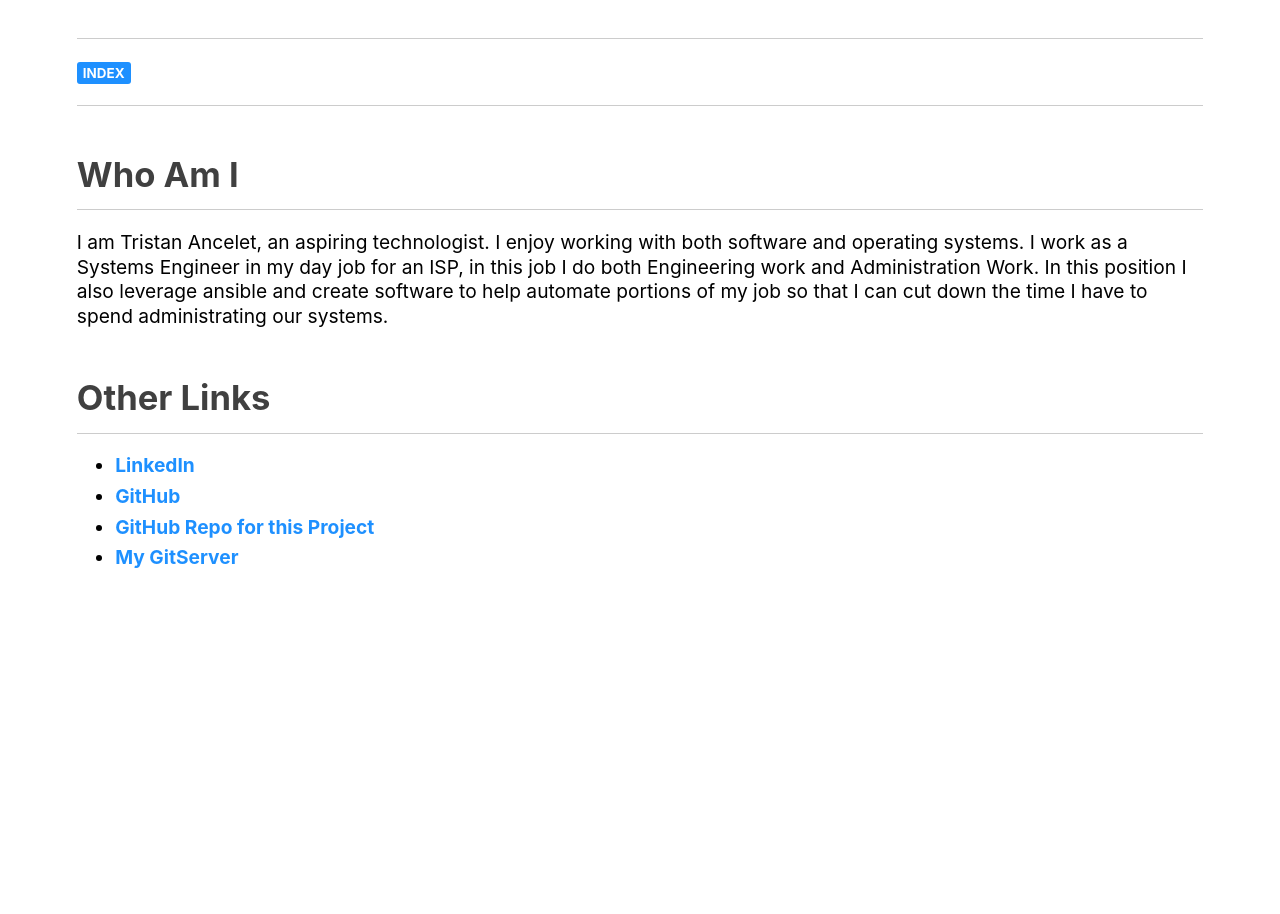
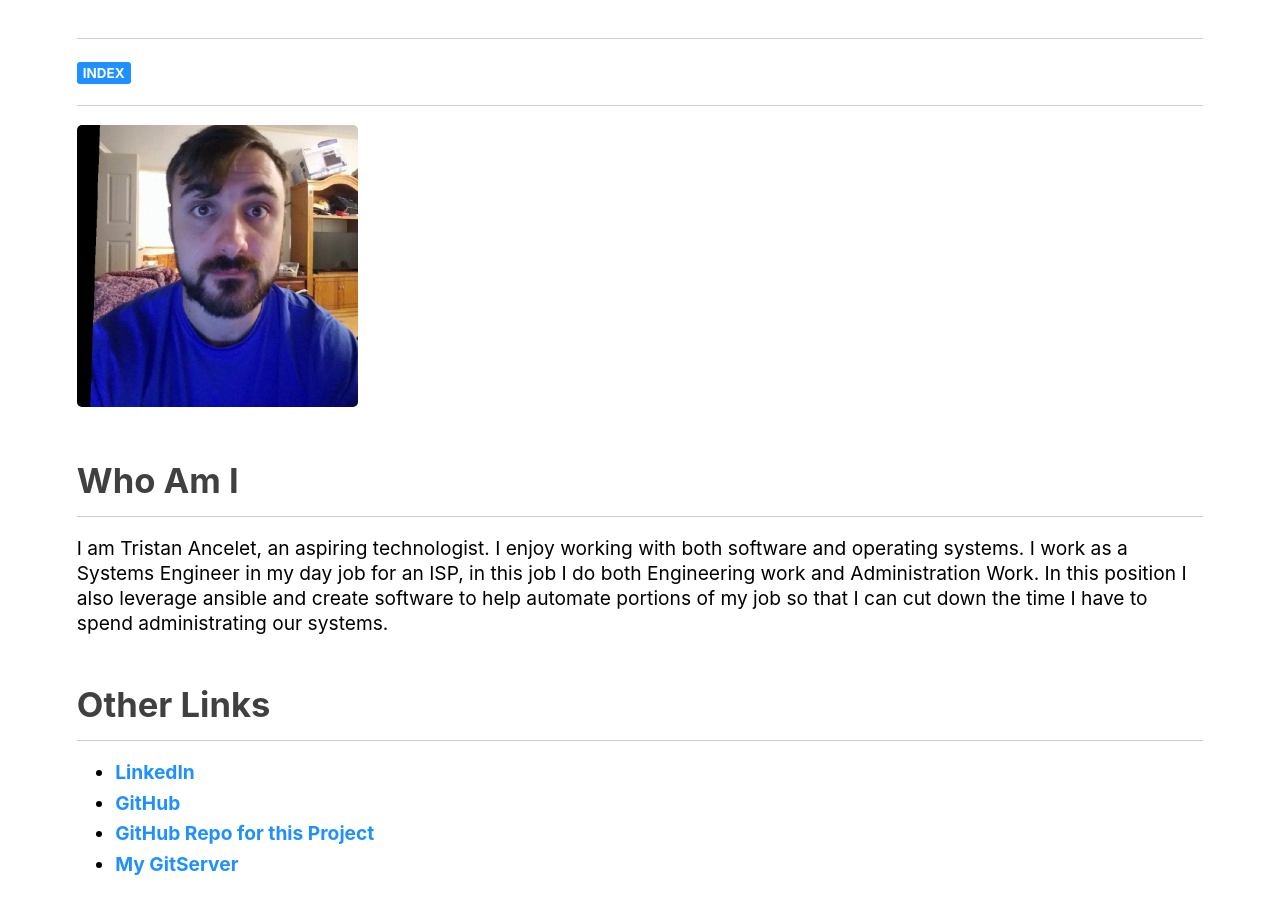
Before and after one commit to TristanAncelet/BlogGenerator, a plain HTML site: page Site/about-me.html in a window 1280 px wide. Before the commit the page ends 800 px from the top, so only its background shows below. Drawn offline with Linux system fonts and the light colour scheme.

Commit message:
Made additional changes

```diff
--- a/Site/about-me.html
+++ b/Site/about-me.html
@@ -14,6 +14,10 @@
 <p>
 <a href="index.html">Index</a>
 <hr />
+</p>
+
+<p>
+<img src="../../../../images/tristan.jpg" alt="Image of Tristan" />
 </p>
 
 <div id="Who Am I"><h2 id="Who Am I" class="header"><a href="#Who Am I">Who Am I</a></h2></div>
```
